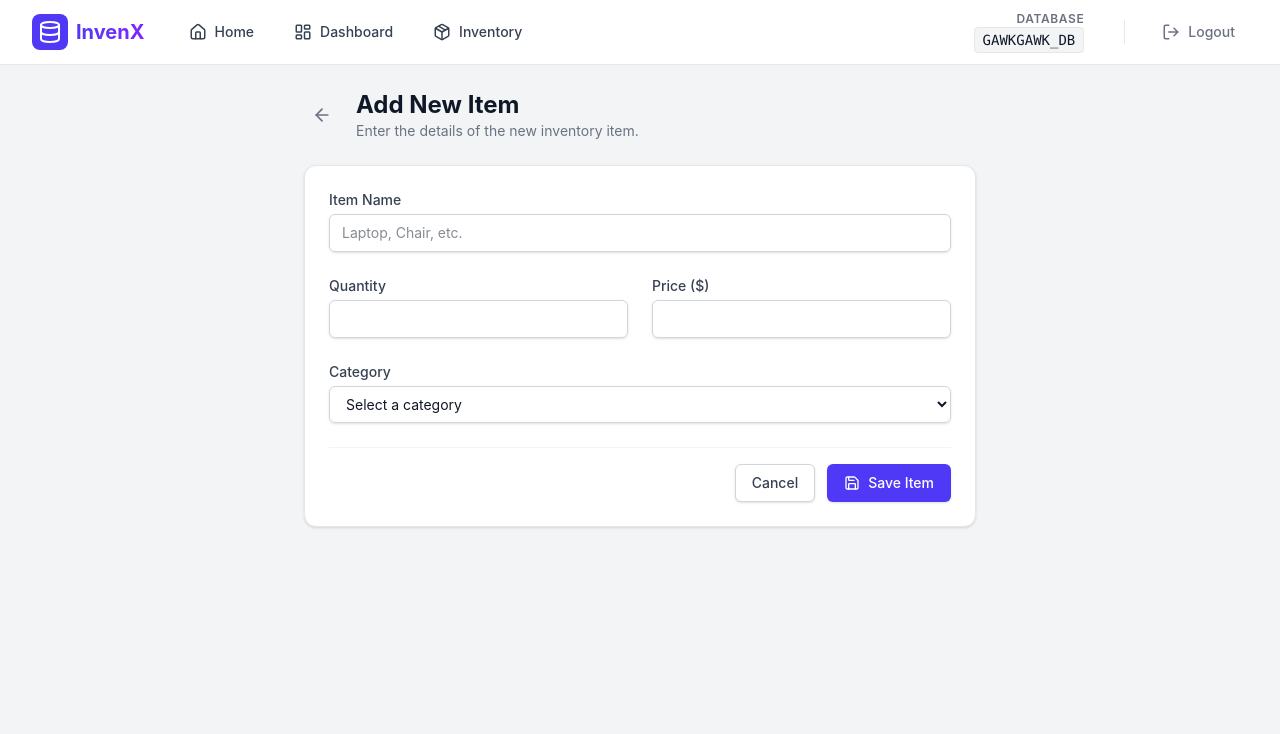
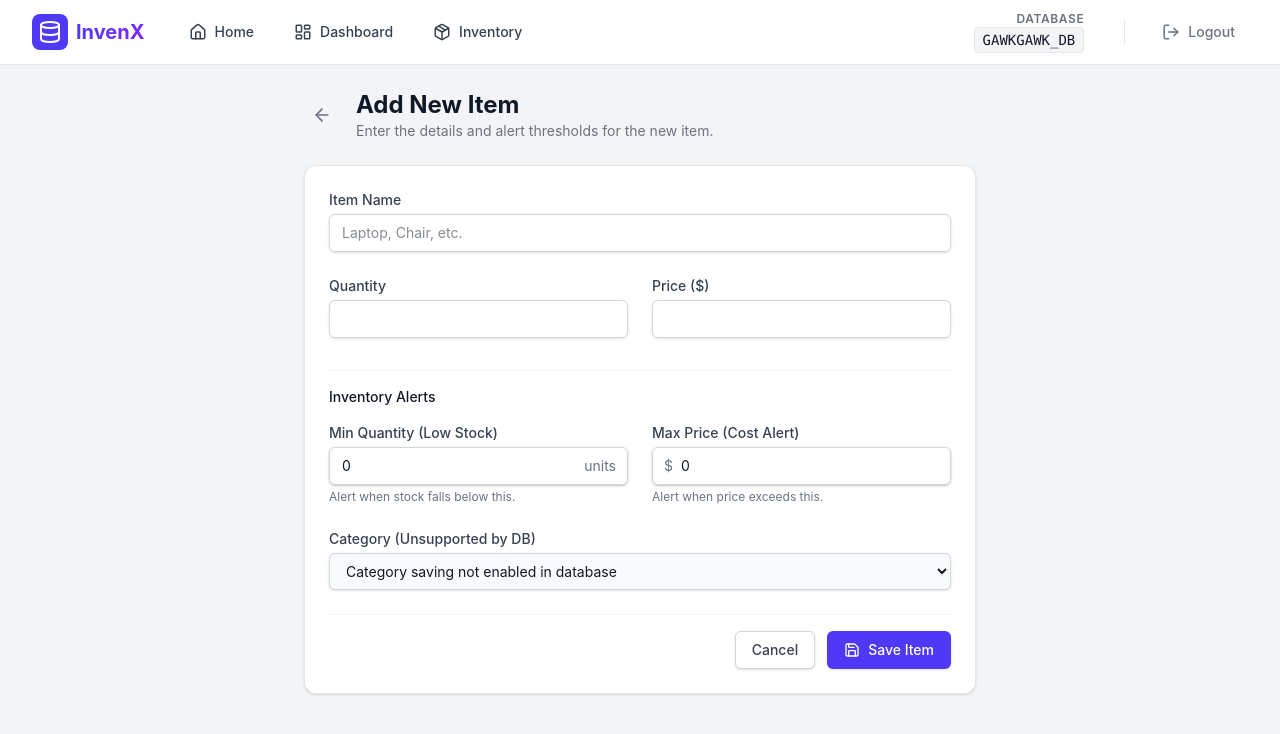
Before and after one commit to sujanedwinp/InvenX-SE-Project, a React app in the folder frontend/: page /add-inventory in a window 1280 px wide. Shown: the top 734 px of the page. Built offline with nearby package versions, Linux system fonts and the light colour scheme; sample sign-in values are in the browser's storage; the HTML template or start-up script is replaced by a standard one.

Commit message:
Ignore study folder

```diff
--- a/frontend/src/pages/AddInventory.jsx
+++ b/frontend/src/pages/AddInventory.jsx
@@ -12,7 +12,8 @@ const AddInventory = () => {
         quantity: '',
         price: '',
         category: '',
-        // alerts and alertStatus logic can be added if backend supports it, keeping simple for now based on prompt
+        minQty: 0,
+        maxPrice: 0
     });
 
     const handleChange = (e) => {
@@ -23,19 +24,29 @@ const AddInventory = () => {
         e.preventDefault();
         setLoading(true);
         try {
-            // Check if service function exists, otherwise default to fetch
-            // Using raw fetch if service doesn't have create
-            const token = localStorage.getItem('token'); // Simplification
+            const token = localStorage.getItem('invenx_token');
             if (!token) throw new Error("No token");
 
-            // Assuming standard API endpoint
+            // Construct payload matching backend expectation (see inventoryService.js)
+            const payload = {
+                name: formData.name,
+                quantity: Number(formData.quantity),
+                price: Number(formData.price),
+                alerts: {
+                    minQty: Number(formData.minQty),
+                    maxPrice: Number(formData.maxPrice),
+                    enabled: true // Enable alerts by default if values are set
+                }
+                // Note: 'category' is NOT sent because backend schema does not support it
+            };
+
             const response = await fetch('http://localhost:5000/api/inventory', {
                 method: 'POST',
                 headers: {
                     'Content-Type': 'application/json',
                     'Authorization': `Bearer ${token}`
                 },
-                body: JSON.stringify(formData)
+                body: JSON.stringify(payload)
             });
 
             if (response.ok) {
@@ -45,7 +56,6 @@ const AddInventory = () => {
             }
 
         } catch (err) {
-            console.error(err);
             console.error(err);
             alert("Error creating item");
         } finally {
@@ -61,7 +71,7 @@ const AddInventory = () => {
                 </Link>
                 <div>
                     <h1 className="text-2xl font-bold text-gray-900 dark:text-white">Add New Item</h1>
-                    <p className="text-sm text-gray-500">Enter the details of the new inventory item.</p>
+                    <p className="text-sm text-gray-500">Enter the details and alert thresholds for the new item.</p>
                 </div>
             </div>
 
@@ -108,19 +118,60 @@ const AddInventory = () => {
                             />
                         </div>
 
+                        {/* New Alert Fields */}
+                        <div className="sm:col-span-2 border-t border-gray-100 dark:border-gray-700 pt-4 mt-2">
+                            <h3 className="text-sm font-medium text-gray-900 dark:text-white mb-4">Inventory Alerts</h3>
+                            <div className="grid grid-cols-1 gap-6 sm:grid-cols-2">
+                                <div>
+                                    <label className="block text-sm font-medium text-gray-700 dark:text-gray-300">Min Quantity (Low Stock)</label>
+                                    <div className="mt-1 relative rounded-md shadow-sm">
+                                        <input
+                                            type="number"
+                                            name="minQty"
+                                            min="0"
+                                            value={formData.minQty}
+                                            onChange={handleChange}
+                                            className="block w-full rounded-md border-gray-300 shadow-sm focus:border-indigo-500 focus:ring-indigo-500 dark:bg-gray-700 dark:border-gray-600 dark:text-white sm:text-sm py-2 px-3 border"
+                                        />
+                                        <div className="absolute inset-y-0 right-0 pr-3 flex items-center pointer-events-none">
+                                            <span className="text-gray-500 sm:text-sm">units</span>
+                                        </div>
+                                    </div>
+                                    <p className="mt-1 text-xs text-gray-500">Alert when stock falls below this.</p>
+                                </div>
+
+                                <div>
+                                    <label className="block text-sm font-medium text-gray-700 dark:text-gray-300">Max Price (Cost Alert)</label>
+                                    <div className="mt-1 relative rounded-md shadow-sm">
+                                        <div className="absolute inset-y-0 left-0 pl-3 flex items-center pointer-events-none">
+                                            <span className="text-gray-500 sm:text-sm">$</span>
+                                        </div>
+                                        <input
+                                            type="number"
+                                            name="maxPrice"
+                                            min="0"
+                                            step="0.01"
+                                            value={formData.maxPrice}
+                                            onChange={handleChange}
+                                            className="block w-full pl-7 rounded-md border-gray-300 shadow-sm focus:border-indigo-500 focus:ring-indigo-500 dark:bg-gray-700 dark:border-gray-600 dark:text-white sm:text-sm py-2 px-3 border"
+                                        />
+                                    </div>
+                                    <p className="mt-1 text-xs text-gray-500">Alert when price exceeds this.</p>
+                                </div>
+                            </div>
+                        </div>
+
                         <div className="sm:col-span-2">
-                            <label className="block text-sm font-medium text-gray-700 dark:text-gray-300">Category</label>
+                            {/* Category kept for display but seemingly unsupported by backend */}
+                            <label className="block text-sm font-medium text-gray-700 dark:text-gray-300">Category (Unsupported by DB)</label>
                             <select
                                 name="category"
                                 value={formData.category}
                                 onChange={handleChange}
-                                className="mt-1 block w-full rounded-md border-gray-300 shadow-sm focus:border-indigo-500 focus:ring-indigo-500 dark:bg-gray-700 dark:border-gray-600 dark:text-white sm:text-sm py-2 px-3 border"
+                                disabled
+                                className="mt-1 block w-full rounded-md border-gray-300 bg-gray-50 shadow-sm focus:border-indigo-500 focus:ring-indigo-500 dark:bg-gray-800 dark:border-gray-600 dark:text-gray-400 sm:text-sm py-2 px-3 border cursor-not-allowed"
                             >
-                                <option value="">Select a category</option>
-                                <option value="Electronics">Electronics</option>
-                                <option value="Furniture">Furniture</option>
-                                <option value="Office Supplies">Office Supplies</option>
-                                <option value="Other">Other</option>
+                                <option value="">Category saving not enabled in database</option>
                             </select>
                         </div>
                     </div>
```
